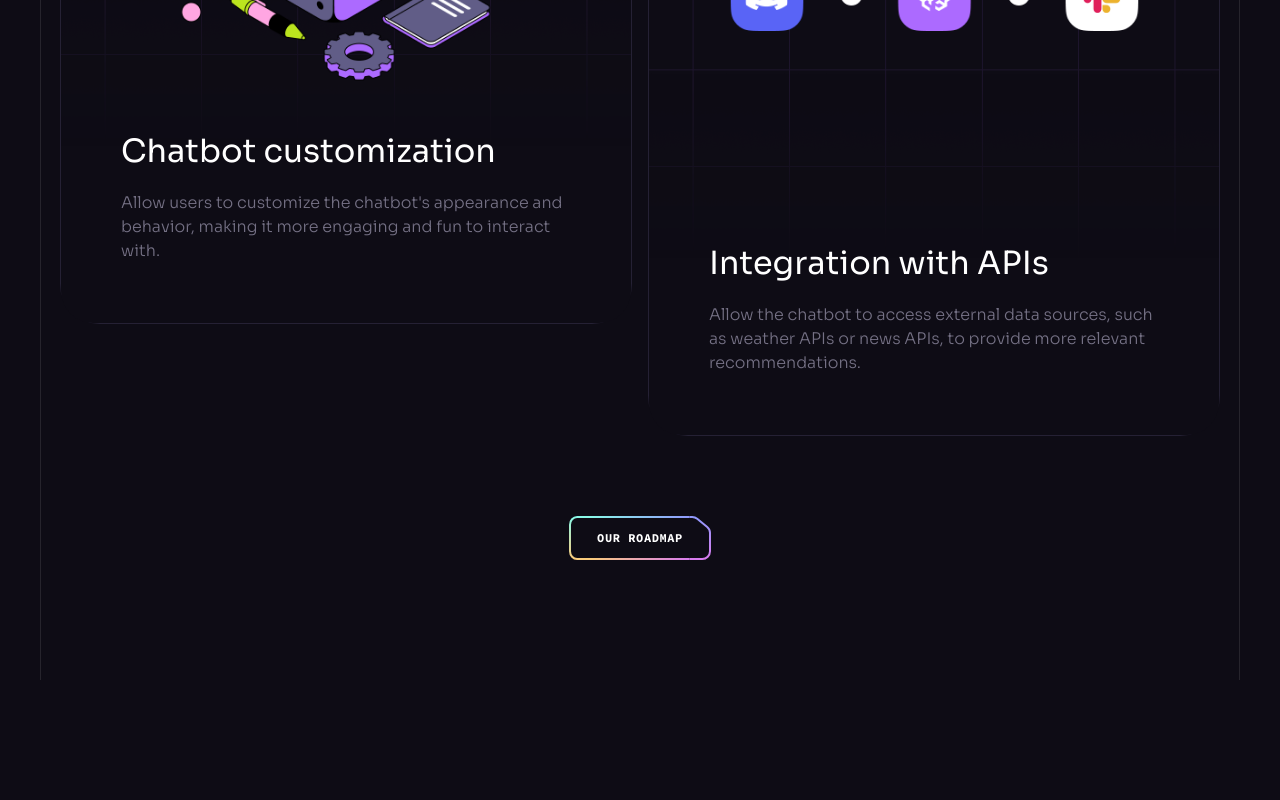
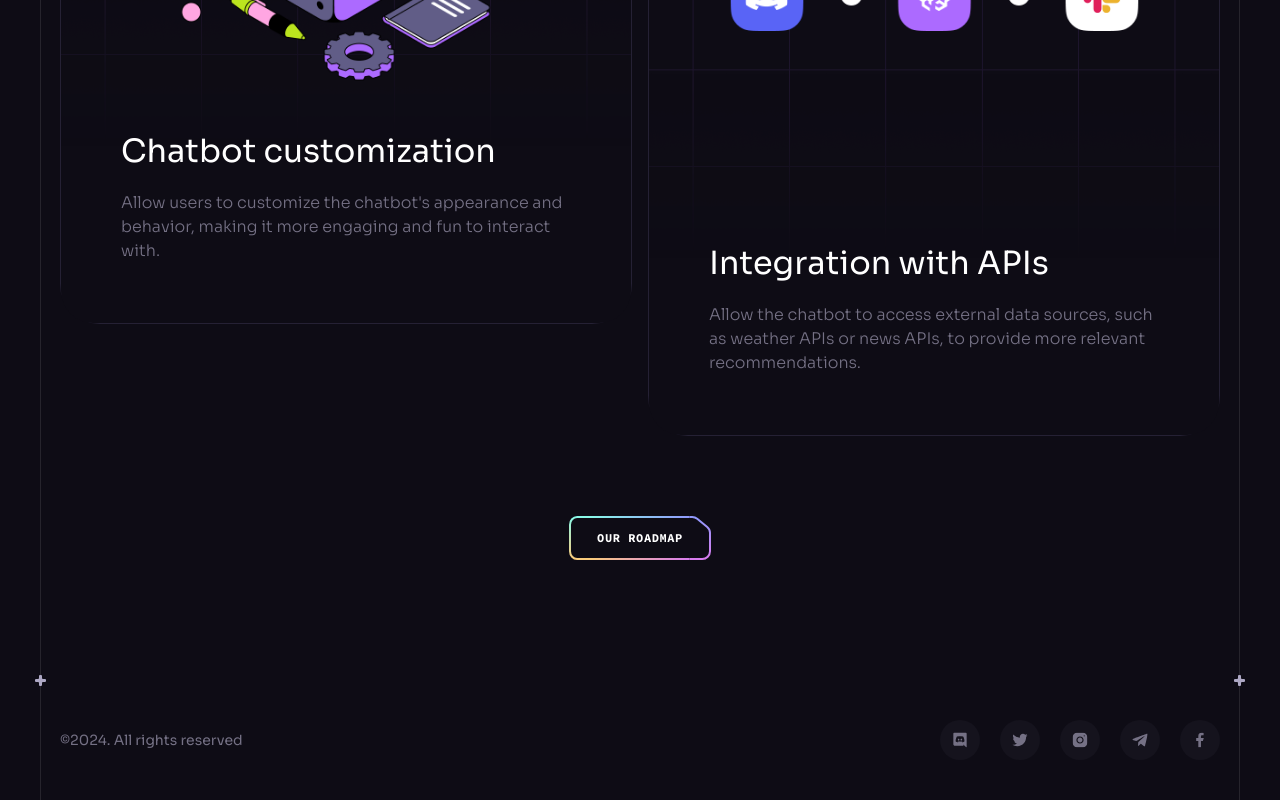
Before and after one commit to Deadtargaryen/Temple_Labs, a React (Vite) app: page / in a window 1280 px wide. Shown: the part 8033-8833 px from the top of the page. Before the commit the page ends 8713 px from the top, so only its background shows below. Built offline with nearby package versions, Linux system fonts and the light colour scheme.

Commit message:
final commit & updated @ Footer.jsx

```diff
--- a/src/App.jsx
+++ b/src/App.jsx
@@ -2,6 +2,7 @@ import ButtonGradient from "./assets/svg/ButtonGradient";
 import Benefits from "./components/Benefits";
 import Button from "./components/Button";
 import Collaboration from "./components/Collaboration";
+import Footer from "./components/Footer";
 import Header from "./components/Header";
 import Hero from "./components/Hero";
 import Pricing from "./components/Pricing";
@@ -19,6 +20,7 @@ const App = () => {
         <Services/>
         <Pricing/>
         <Roadmap/>
+        <Footer/>
       </div>
       <ButtonGradient />
     </>
--- /dev/null
+++ b/src/components/Footer.jsx
@@ -0,0 +1,29 @@
+import { socials } from "../constants";
+import Section from "./Section";
+
+const Footer = () => {
+  return (
+    <Section crosses className="!px-0 !py-10">
+      <div
+        className="container flex sm:justify-between justify-center
+      items-center gap-10 max-sm:flex-col"
+      >
+        <p className="caption text-n-4 lg:block">
+          ©{new Date().getFullYear()}. All rights reserved
+        </p>
+
+        <ul className="flex gap-5 flex-wrap">
+          {socials.map((item) => (
+            <a key={item.id} href={item.url} target='_blank' className="flex
+            items-center justify-center w-10 h-10 bg-n-7 rounded-full transition-colors
+            hover:bg-n-6">
+              <img src={item.iconUrl} width={16} height={16} alt={item.title}/>
+            </a>
+          ))}
+        </ul>
+      </div>
+    </Section>
+  );
+};
+
+export default Footer;
```
